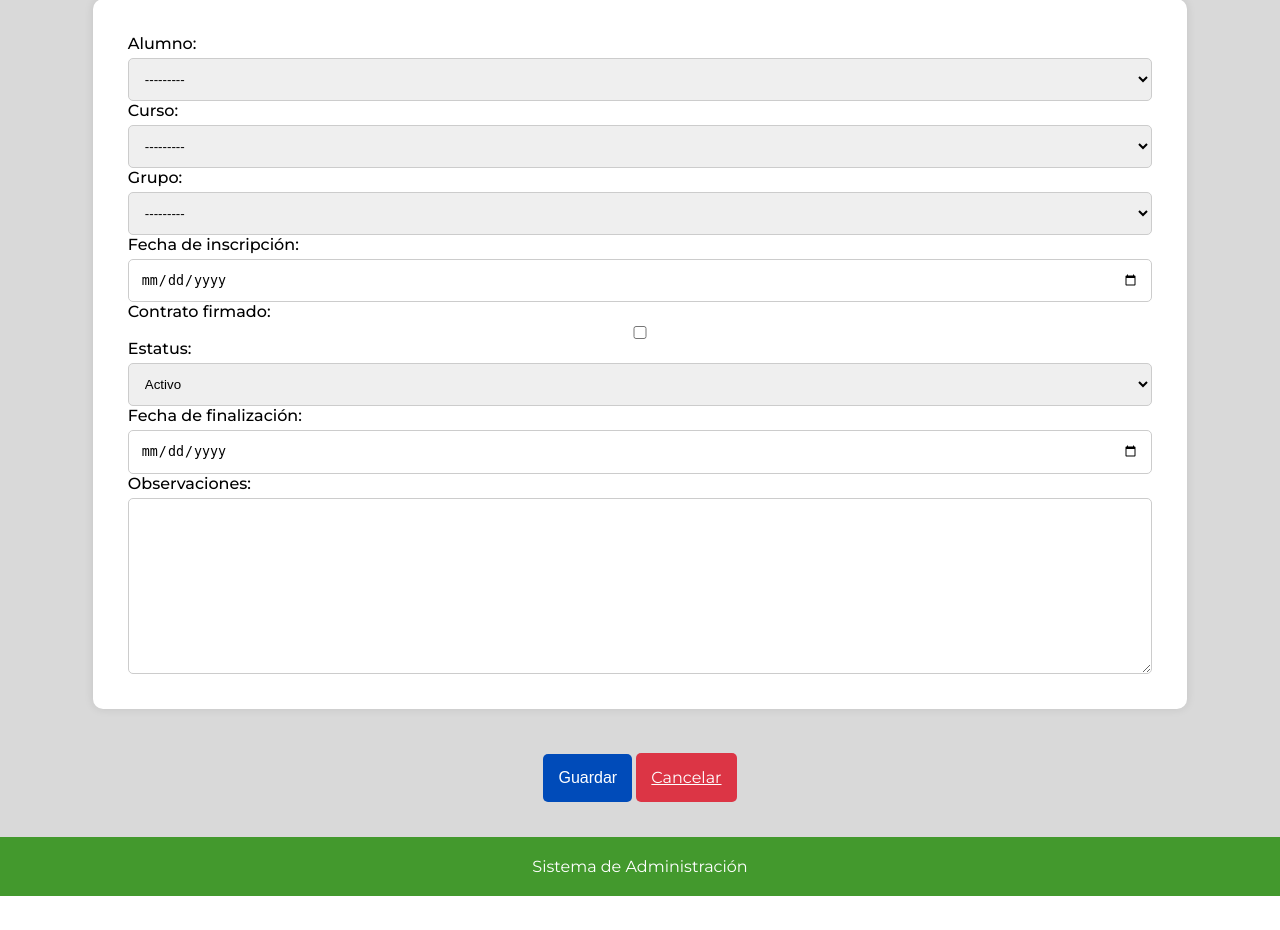
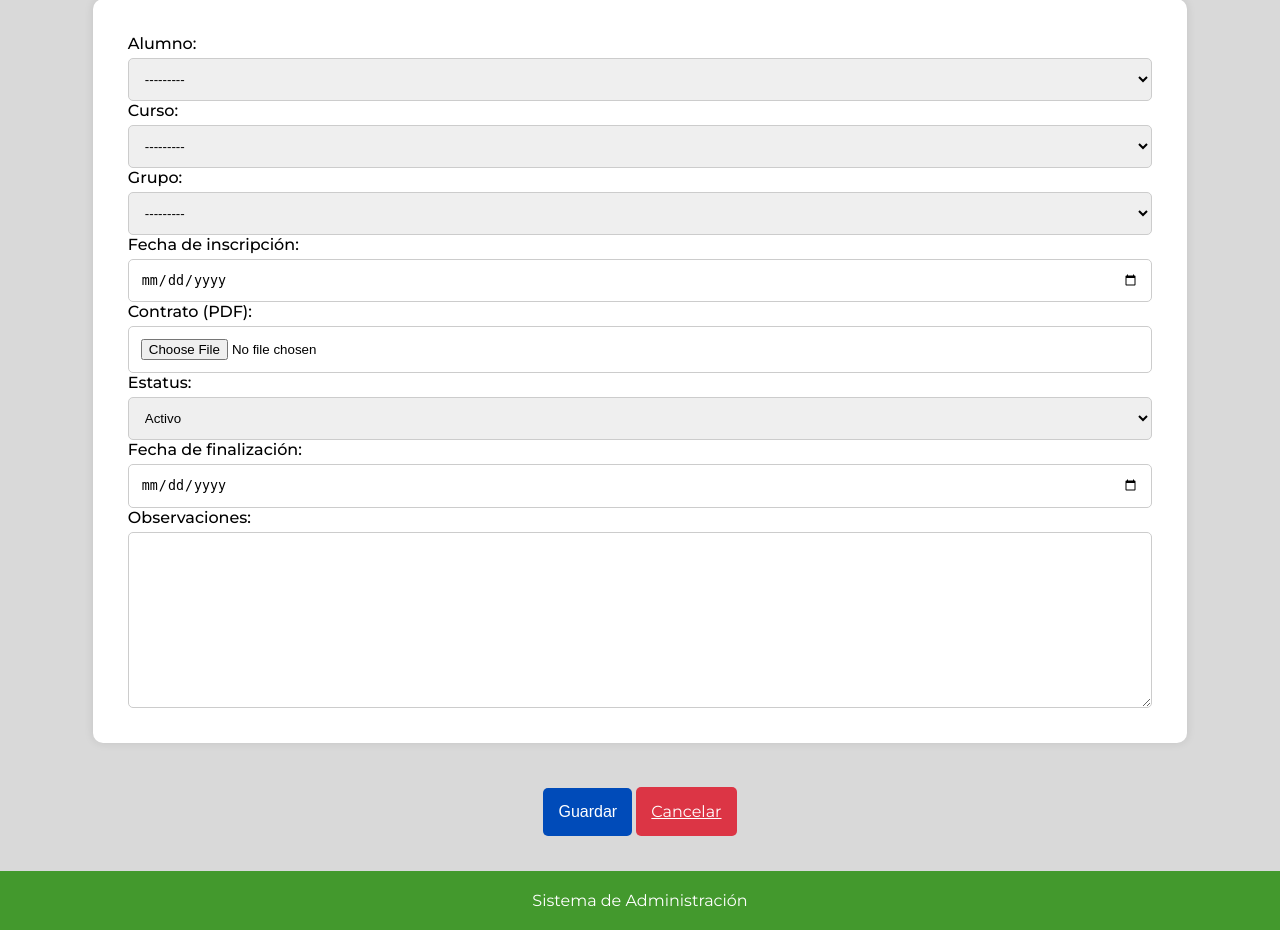
Before and after one commit to Pilosuar/Administratorio, a Django app: template Administracion/templates/inscripciones/crear_inscripcion.html in a window 1280 px wide. Shown: the part 308-1238 px from the top of the page. Before the commit the page ends 1204 px from the top, so only its background shows below. Run offline with Django 5.2, Linux system fonts and the light colour scheme; the template is opened without the code that fills it: values that come from a table or form of the project are taken from there, others are empty.

Commit message:
Sin checkBox

```diff
--- a/Administracion/templates/inscripciones/crear_inscripcion.html
+++ b/Administracion/templates/inscripciones/crear_inscripcion.html
@@ -57,10 +57,7 @@
                         {% endfor %}
                     </div>
 
-                    <div class="form-group">
-                        {{ form.contrato_firmado.label_tag }}
-                        {{ form.contrato_firmado }}
-                    </div>
+                <!--<div class="form-group">{{ form.contrato_firmado.label_tag }}{{ form.contrato_firmado }}</div>-->
 
                     <div id="contenedor-pdf" class="form-group">
                         {{ form.contrato_pdf.label_tag }}
@@ -154,7 +151,7 @@ document.addEventListener("DOMContentLoaded", function () {
             });
     });
 });
-
+/*
 function toggleContrato() {
 
     const check =
@@ -170,7 +167,7 @@ function toggleContrato() {
         document.getElementById("id_contrato_pdf").value = "";
     }
 }
-
+*/
 
 document.addEventListener(
     "DOMContentLoaded",
--- a/registro/forms.py
+++ b/registro/forms.py
@@ -111,7 +111,7 @@ class InscripcionForm(forms.ModelForm):
             'curso',
             'grupo',
             'fecha_inscripcion',
-            'contrato_firmado',
+            #'contrato_firmado',
             'contrato_pdf',
             'estatus',
             'fecha_baja',
--- a/registro/models.py
+++ b/registro/models.py
@@ -286,10 +286,7 @@ class Inscripcion(models.Model):
 
     fecha_inscripcion = models.DateField(verbose_name="Fecha de inscripción")
 
-    contrato_firmado = models.BooleanField(
-        default=False,
-        verbose_name="Contrato firmado"
-    )
+    #contrato_firmado = models.BooleanField(default=False, verbose_name="Contrato firmado")
 
     contrato_pdf = models.FileField(
         upload_to='contratos/',
@@ -313,11 +310,12 @@ class Inscripcion(models.Model):
 
         errores = {}
 
-        if self.contrato_firmado and not self.contrato_pdf:
+        #if self.contrato_firmado and not self.contrato_pdf:
+        if not self.contrato_pdf:
             errores['contrato_pdf'] = ('Debe adjuntar el contrato en PDF.')
 
-        if not self.contrato_firmado and self.contrato_pdf:
-            errores['contrato_firmado'] = ('Debe marcar la casilla de contrato.')
+        #if not self.contrato_firmado and self.contrato_pdf:
+            #errores['contrato_firmado'] = ('Debe marcar la casilla de contrato.')
 
         if (self.fecha_baja and self.fecha_baja <= self.fecha_inscripcion):
             errores['fecha_baja'] = (
```
Also changed, not shown: Administracion/templates/inscripciones/editar_inscripcion.html (+9 -9 lines), registro/migrations/0029_remove_inscripcion_contrato_firmado.py (added), 1 other file.
